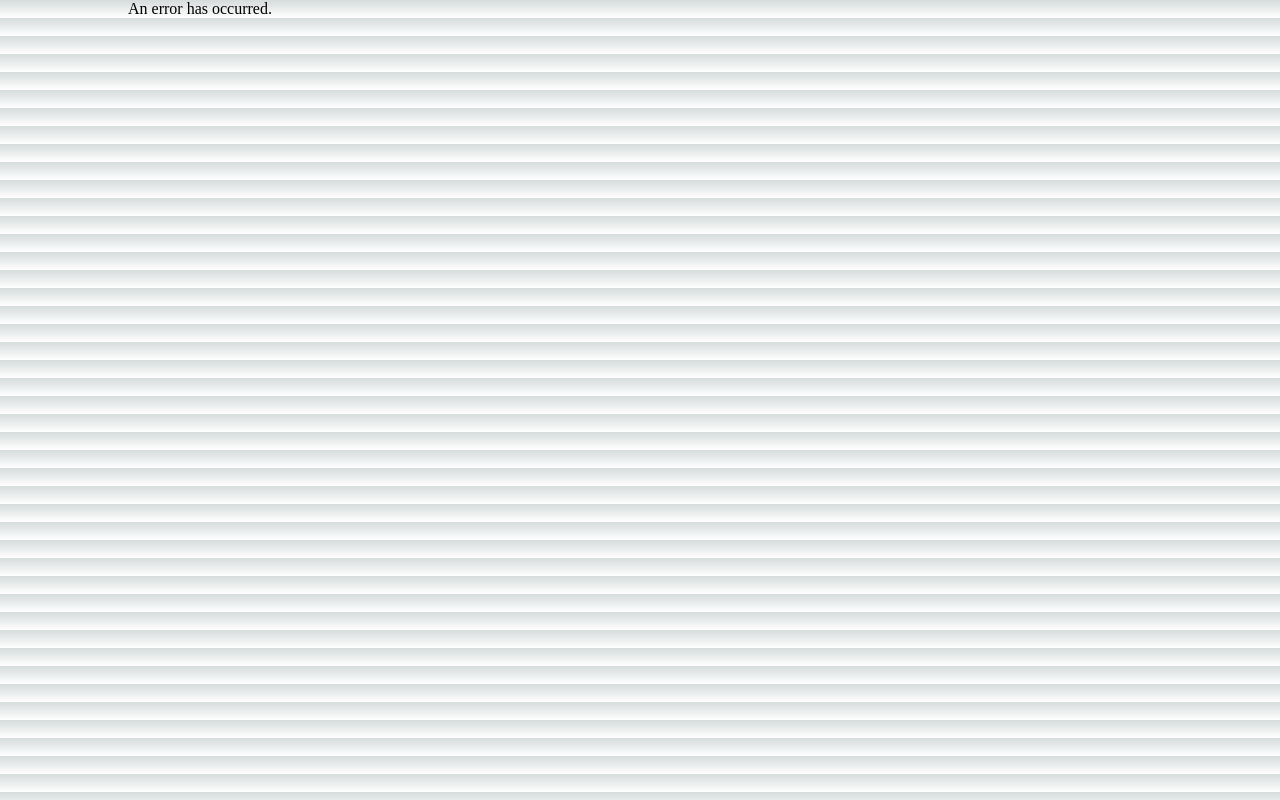
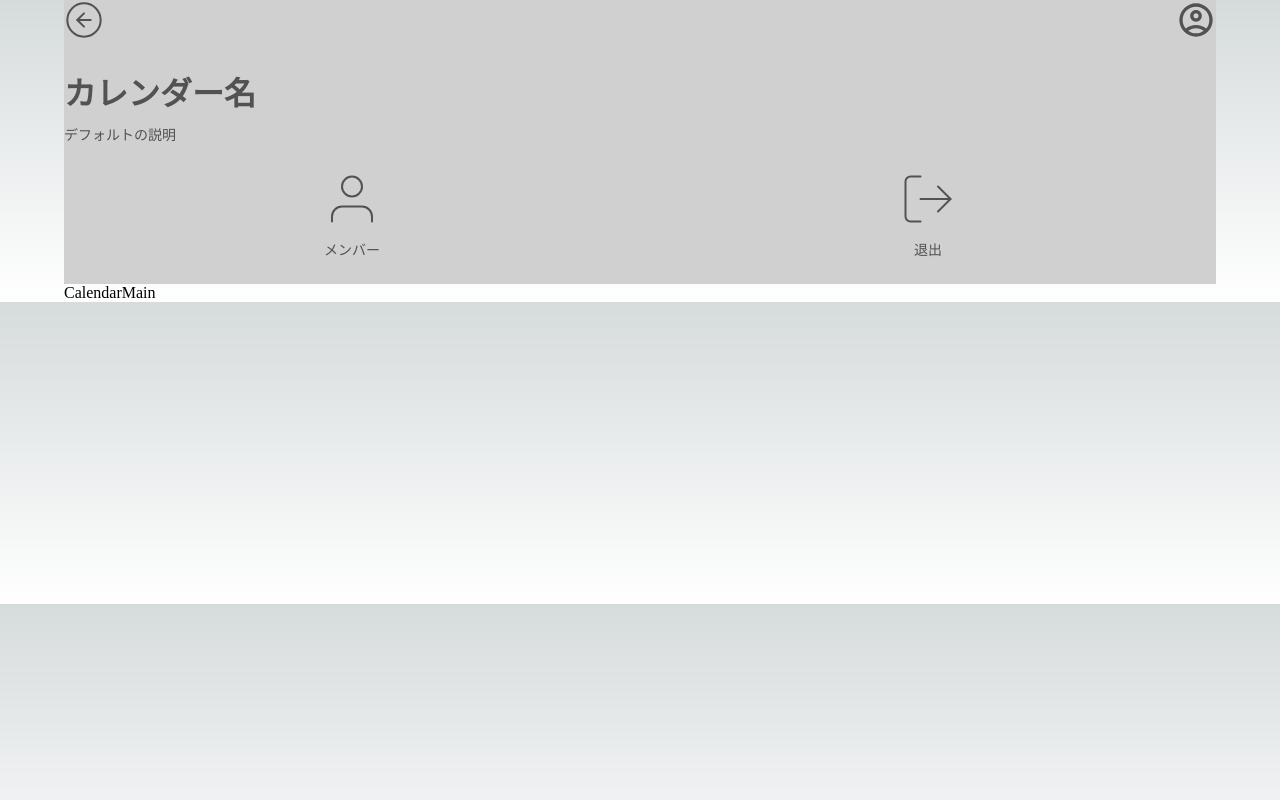
Before and after one commit to LiT-15th-geek/master, a Next.js app in the folder front/app/: page /calendar/1 in a window 1280 px wide. Built offline with nearby package versions, Linux system fonts and the light colour scheme; no server answers.

Commit message:
calendarHeader

```diff
--- /dev/null
+++ b/front/app/src/components/calendar/CalendarEvent.tsx
@@ -0,0 +1,14 @@
+import React from 'react'
+import styles from "@/styles/Calendar.module.css";
+export const CalendarEvent = () => {
+    return (
+        <div className={styles.events}>
+            <div className={styles.mainEvents}>
+                <h2></h2>
+            </div>
+            <div className={styles.doneEvents}>
+
+            </div>
+        </div>
+    )
+}
--- /dev/null
+++ b/front/app/src/components/calendar/CalendarHead.tsx
@@ -0,0 +1,35 @@
+import React from 'react'
+import Image from "next/image";
+import styles from "@/styles/Calendar.module.css";
+type Props = {
+    calendarTitle: string;
+    calendarDescription: string;
+}
+
+export const CalendarHead = (props: Props) => {
+    const { calendarTitle } = props;
+    const {calendarDescription} = props;
+
+    return (
+        <div className={styles.header}>
+            <div className={styles.toolBar}>
+                <Image src={"/image/leftArrow.svg"} width={40} height={40} alt={"leftArrow"}/>
+                <Image src={"/image/defaultUserIcon.svg"} width={40} height={40} alt={"userIcon"}/>
+            </div>
+            <div className={styles.titleBox}>
+                <h1>{calendarTitle}</h1>
+                <p>{calendarDescription}</p>
+            </div>
+            <div className={styles.menuBar}>
+                <div className={styles.menuMember}>
+                    <Image src={"/image/defaultUserLogo.svg"} width={60} height={60} alt={"defaultUserLogo"}/>
+                    <p>メンバー</p>
+                </div>
+                <div className={styles.menuExit}>
+                    <Image src={"/image/exitLogo.svg"} width={60} height={60} alt={"exitLogo"}/>
+                    <p>退出</p>
+                </div>
+            </div>
+        </div>
+    )
+}
--- /dev/null
+++ b/front/app/src/components/calendar/CalendarMain.tsx
@@ -0,0 +1,7 @@
+import React from 'react'
+
+export const CalendarMain = () => {
+    return (
+        <div>CalendarMain</div>
+    )
+}
--- a/front/app/src/components/calendarList/CalendarListHeader.tsx
+++ b/front/app/src/components/calendarList/CalendarListHeader.tsx
@@ -13,10 +13,12 @@ export const CalendarListHeader = (props: Props) => {
     return (
         <>
             <div className={styles.header}>
+                <div className={styles.menuBar}>
+                    <Image src={"/image/leftArrow.svg"} width={40} height={40} alt={"leftArrow"}/>
+                    <Link className={styles.userIcon} href={"/profile"}><Image src={"/image/defaultUserIcon.svg"} width={40} height={40} alt={"userIcon"}/></Link>
+                </div>
                 <div className={styles.titleBar}>
-                    <Image src={"/image/leftArrow.svg"} width={40} height={40} alt={"leftArrow"}/>
                     <h2 className={styles.title}>{title}</h2>
-                    <Link className={styles.userIcon} href={"/profile"}><Image src={"/image/defaultUserIcon.svg"} width={40} height={40} alt={"userIcon"}/></Link>
                 </div>
                 <input className={styles.searchBar} type={"textbox"} id={"calendarSearch"} name={"calendarListSearchBar"} placeholder={"検索バー"}></input>
             </div>
--- a/front/app/src/pages/calendar/[id].tsx
+++ b/front/app/src/pages/calendar/[id].tsx
@@ -2,12 +2,17 @@ import { useCustomRouter } from "@/hooks/useCustomRouter";
 import { fetcher } from "@/utils/fetcher";
 import React from "react";
 import useSWR from "swr";
+import {CalendarResponse} from "@/types/calendarResponse";
+import {CalendarHead} from "@/components/calendar/CalendarHead";
+import {CalendarEvent} from "@/components/calendar/CalendarEvent";
+import {CalendarMain} from "@/components/calendar/CalendarMain";
+
 
 const Calendar = () => {
   const { getQueryId } = useCustomRouter();
 
-  const { data, error, isLoading } = useSWR(
-    "https://api.github.com/repos/vercel/swr",
+  const { data, error, isLoading } = useSWR<CalendarResponse>(
+    "",
     fetcher
   );
 
@@ -16,7 +21,22 @@ const Calendar = () => {
   if (error) return "An error has occurred.";
   if (isLoading) return "Loading...";
 
-  return <div>{getQueryId}</div>;
-};
+    return (
+        <>
+            {/*<div>{getQueryId}</div>*/}
+            <div>
+                {/*{data && <CalendarHead calendarTitle={data.title}/>}*/}
+                {/*↑のが条件分岐*/}
+                <CalendarHead
+                    calendarTitle={data?.title || "カレンダー名"}
+                    calendarDescription={data?.description || "デフォルトの説明"}
+                />
+                <CalendarMain/>
+                <CalendarEvent/>
+
+            </div>
+        </>
+  )
+}
 
 export default Calendar;
--- /dev/null
+++ b/front/app/src/styles/Calendar.module.css
@@ -0,0 +1,57 @@
+/*ここから↓CalendarHead.tsx*/
+.header{
+    background-color: #D0D0D0;
+}
+.toolBar{
+    display: flex;
+    justify-content: space-between;
+    margin-bottom: 28px;
+}
+.titleBox{
+    margin-bottom: 25px;
+}
+.titleBox h1{
+    font-size: 32px;
+    color: #525252;
+    margin-bottom: 10px;
+}
+.titleBox p{
+    font-size: 14px;
+    color: #525252;
+}
+.menuBar{
+    display: flex;
+    justify-content: space-around;
+}
+.menuMember{
+    display: flex;
+    flex-direction: column;
+    align-items: center;
+}
+.menuMember p{
+    font-size: 14px;
+    color: #525252;
+    margin-top: 10px;
+}
+.menuExit{
+    display: flex;
+    flex-direction: column;
+    align-items: center;
+    margin-bottom: 25px;
+}
+.menuExit p{
+    font-size: 14px;
+    color: #525252;
+    margin-top: 10px;
+}
+
+/*ここから↓CalendarEvent.tsx*/
+.events{
+
+}
+.mainEvents{
+
+}
+.doneEvents{
+
+}
--- a/front/app/src/styles/CalendarList.module.css
+++ b/front/app/src/styles/CalendarList.module.css
@@ -5,11 +5,14 @@
     /*ディレクションで縦になったからjustify-contentで対応できる*/
     background-color: #F5F5F5;
     align-items: center;
-    height: 95px;
+    height: 178px;
+}
+.menuBar{
+    display: flex;
+    justify-content: space-between;
 }
 .titleBar{
-    display: flex;
-    justify-content: space-between;
+
 }
 .title{
     font-size: 24px;
--- a/front/app/src/styles/globals.css
+++ b/front/app/src/styles/globals.css
@@ -83,8 +83,6 @@ html,
 body {
   max-width: 100vw;
   overflow-x: hidden;
-  padding-left: 5vw;
-  padding-right: 5vw;
 }
 
 body {
@@ -95,6 +93,8 @@ body {
       rgb(var(--background-end-rgb))
     )
     rgb(var(--background-start-rgb));
+  padding-left: 5vw;
+  padding-right: 5vw;
 }
 
 a {
--- a/front/app/src/types/calendarResponse.ts
+++ b/front/app/src/types/calendarResponse.ts
@@ -8,4 +8,5 @@ export type CalendarResponse = {
 type CalendarEvent = {
   id: number;
   title: string;
+  decided_time: Date;
 };
```
Also changed, not shown: front/app/src/pages/calendarTop.tsx (added, +9 -0 lines), front/app/public/image/defaultUserLogo.svg (added), front/app/public/image/exitLogo.svg (added).
